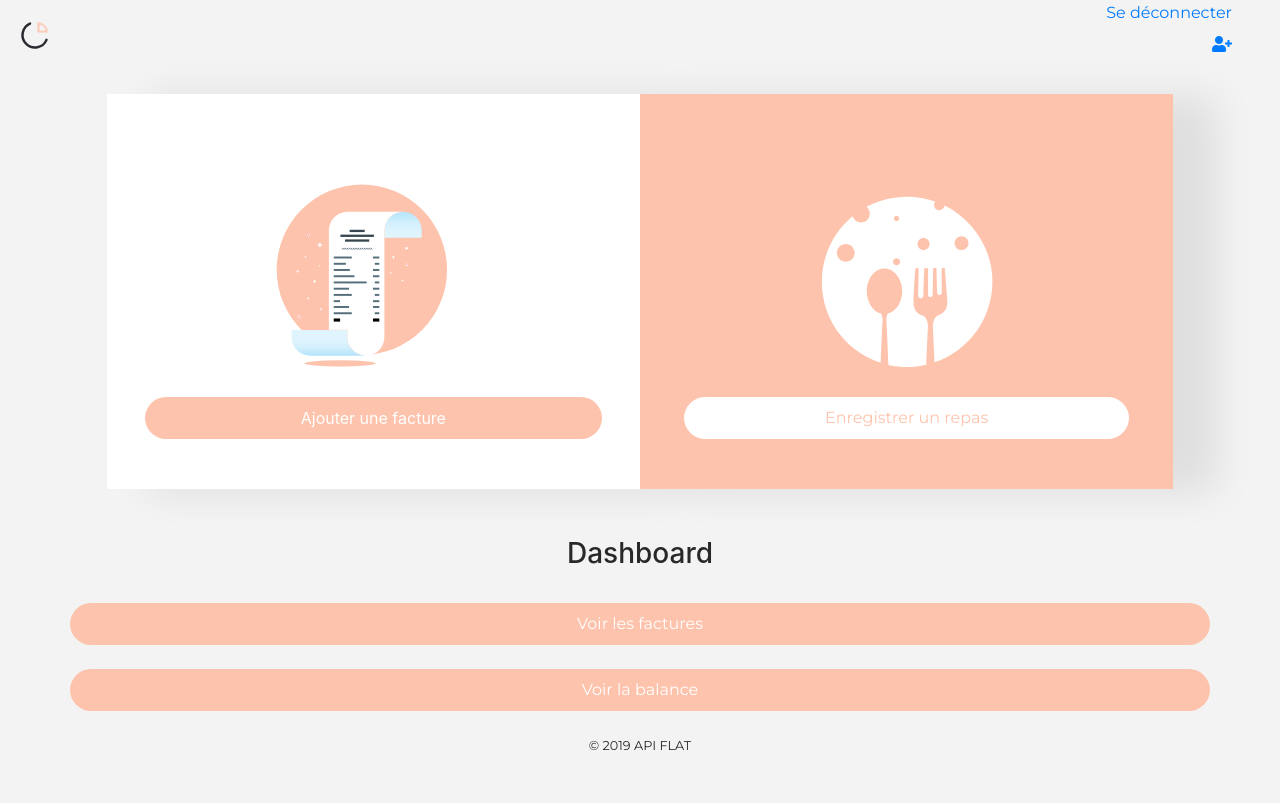
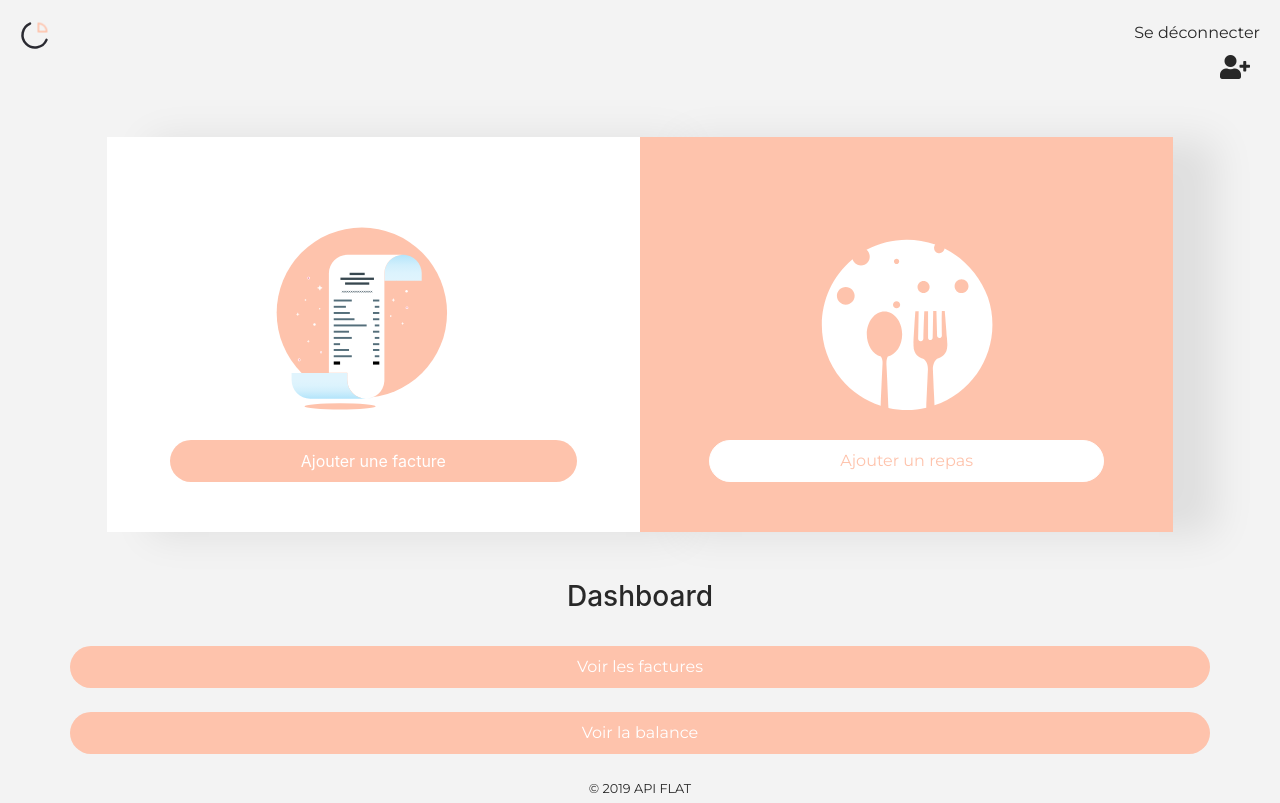
Before and after one commit to Dream-Team-of-Sab/projet-coloc, a Flask app: template app/templates/index.html in a window 1280 px wide. Before the commit the page ends 750 px from the top, so only its background shows below. Run offline with Flask 2, Linux system fonts and the light colour scheme; the template is opened without the code that fills it, so the values that code supplies are empty; some libraries are stand-ins or nearby versions.

Commit message:
Correction bug affichage

```diff
--- a/app/static/style.css
+++ b/app/static/style.css
@@ -37,7 +37,7 @@ ul{
 
 }
 .btn-2 {
-    padding: 8px 155px;
+    padding: 8px 130px;;
     border: 1px solid transparent;
 }
 
@@ -213,7 +213,8 @@ PAGE LOGIN
 ------------------------------- */
 .bg{
     background-color: #FEC3AC;
-    height: calc(100vh - 0.1875rem);
+    height: 100%;
+    width: 100%
 }
 
 .login{
--- a/app/templates/index.html
+++ b/app/templates/index.html
@@ -16,6 +16,42 @@
 
     <!-- Polices -->
     <link href="https://fonts.googleapis.com/css?family=Montserrat&display=swap" rel="stylesheet">
+    <style type="text/css">
+        .logout{
+            margin: 20px;
+        }
+
+        .logout a {
+            color: #282828;
+        }
+
+        .logout a:hover{
+            color: #FEC3AC;
+            -webkit-transition: color .3s;
+            -o-transition: color .3s;
+            transition: color .3s;
+        }
+
+        .add{
+            margin: 10px;
+        }
+        .add_person {
+            font-size: 1.5em;
+        }
+
+        .btn-2 {
+            padding: 8px 130px;
+            border: 1px solid transparent;
+        }
+
+        .btn-3{
+            background-color: #fff;
+            color:#FEC3AC !important;
+            padding: 8px 130px;
+            border: 1px solid #fff;
+        }
+
+    </style>
 </head>
 <body class="index">
 
@@ -29,16 +65,16 @@
                 </svg>
             </a>
         </div>
-	    <div>
-            <a href="{{ url_for('logout') }}" class="mt-5 mr-5">Se déconnecter</a>
-            <div class="d-flex justify-content-end mt-2 mr-5">
+	    <div class="logout">
+            <a href="{{ url_for('logout') }}">Se déconnecter</a>
+            <div class="d-flex justify-content-end add">
                 <a href ="{{ url_for('flat') }}"><i class="fas fa-user-plus add_person"></i> </a>
             </div>
 	    </div>
     </header>
 
     <div class="container-fluid">
-        <div class="row d-flex justify-content-start">
+        <div class="row d-flex justify-content-center">
             {%if flat == False%}
             <p class="pl-3">Bonjour {{name_us}}, vous n'appartenez à aucune colocation</p>
             {%endif%}
@@ -48,7 +84,7 @@
             {%endif%}
         </div>
         <div class="row d-flex justify-content-center mt-4">
-            <div class="col-12 col-md-5 side side-left">
+            <div class="col-12 col-lg-5 side side-left">
                 <div class="row">
                     <img src="../static/img/bill.svg" alt="">
                 </div>
@@ -57,12 +93,12 @@
                 </div>
             </div>
 
-            <div class="col-12 col-md-5 side side-right">
+            <div class="col-12 col-lg-5 side side-right">
                 <div class="row">
                     <img src="../static/img/meal.svg" alt="">
                 </div>
                 <div class="row d-flex justify-content-center side-left-item">
-                    <a class="bt btn-3" data-toggle="modal" data-target="#mealModal" data-whatever="@mdo">Enregistrer un repas</a>
+                    <a class="bt btn-3" data-toggle="modal" data-target="#mealModal" data-whatever="@mdo">Ajouter un repas</a>
                 </div>
             </div>
 
```
Also changed, not shown: app/templates/login.html (+17 -2 lines).
